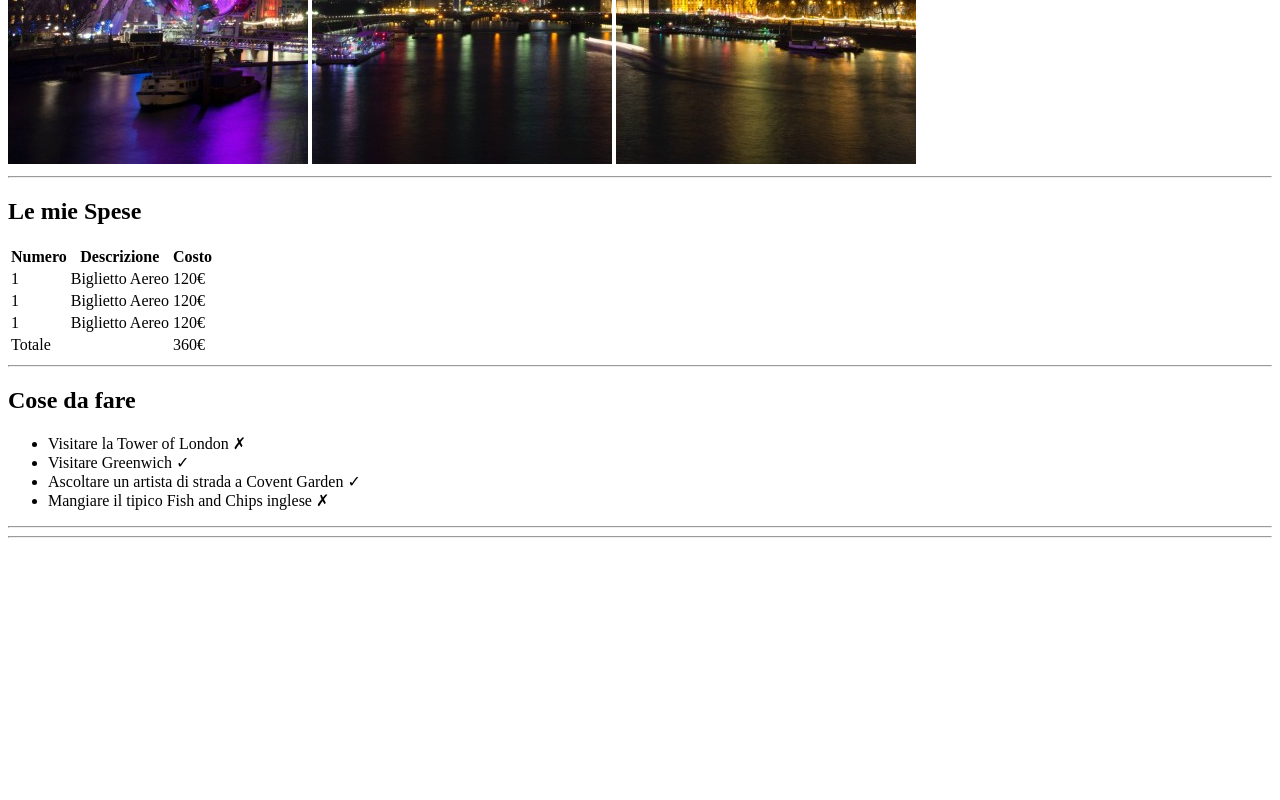
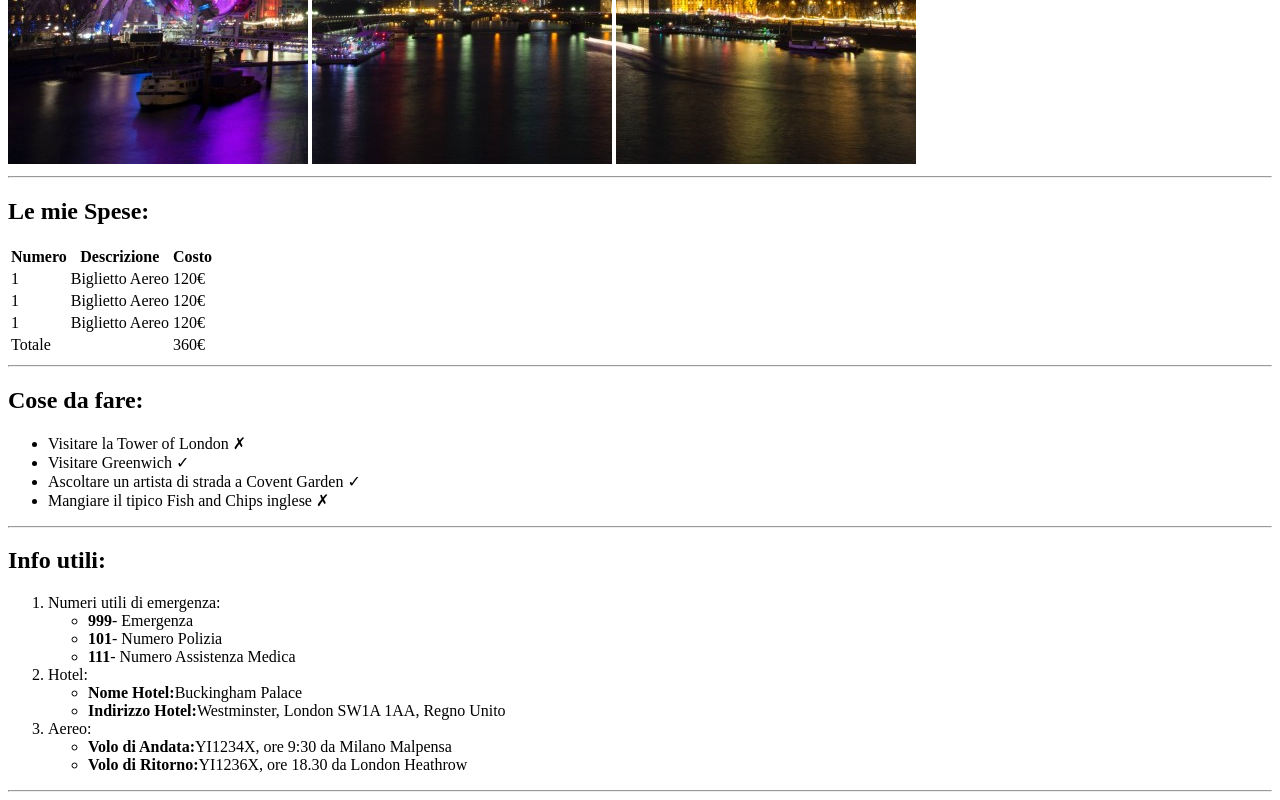
Before and after one commit to Finnedorn/html-london-trip, a plain HTML site: page index.html in a window 1280 px wide. Shown: the part 516-1316 px from the top of the page. Before the commit the page ends 1062 px from the top, so only its background shows below. Drawn offline with Linux system fonts and the light colour scheme.

Commit message:
Patch_0.5:added_info_section

```diff
--- a/index.html
+++ b/index.html
@@ -19,7 +19,7 @@
         <main>
             <!--My Expenses-->
             <section>
-                <h2>Le mie Spese</h2>
+                <h2>Le mie Spese:</h2>
                 <!--table-->
                 <table>
                     <tr>
@@ -52,7 +52,7 @@
             <hr>
             <!--what to do-->
             <section>
-                <h2>Cose da fare</h2>
+                <h2>Cose da fare:</h2>
                 <ul>
                     <li>Visitare la Tower of London &cross;</li>
                     <li>Visitare Greenwich &check;</li>
@@ -62,7 +62,29 @@
             </section>
             <hr>
             <!--info-->
-            <section></section>
+            <section>
+                <h2>Info utili:</h2>
+                <ol>
+                    <li>Numeri utili di emergenza:</li>
+                    <ul>
+                        <li><strong>999</strong>- Emergenza</li>
+                        <li><strong>101</strong>- Numero Polizia</li>
+                        <li><strong>111</strong>- Numero Assistenza Medica</li>
+                    </ul>
+
+                    <li>Hotel:</li>
+                    <ul>
+                        <li><strong>Nome Hotel:</strong>Buckingham Palace</li>
+                        <li><strong>Indirizzo Hotel:</strong>Westminster, London SW1A 1AA, Regno Unito</li>
+                    </ul>
+
+                    <li>Aereo:</li>
+                    <ul>
+                        <li><strong>Volo di Andata:</strong>YI1234X, ore 9:30 da Milano Malpensa</li>
+                        <li><strong>Volo di Ritorno:</strong>YI1236X, ore 18.30 da London Heathrow</li>
+                    </ul>
+                </ol>
+            </section>
             <hr>
             <!--photos-->
             <section></section>
```
